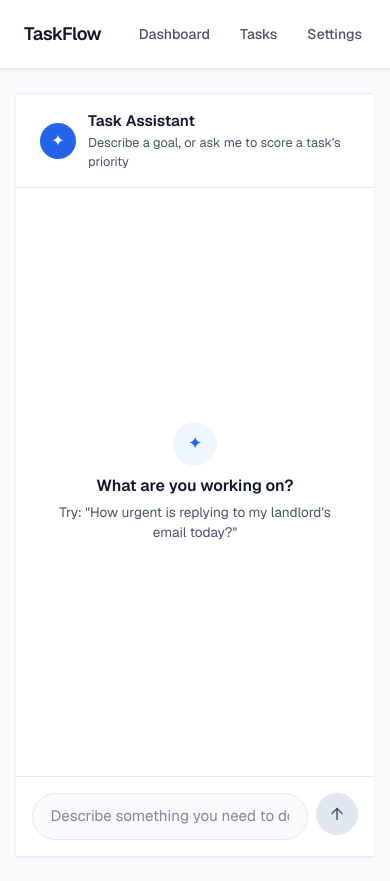
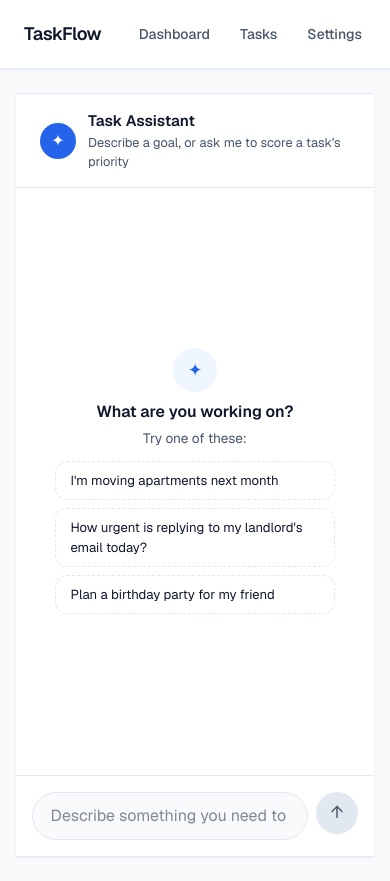
Before and after one commit to KajalAhir23/flyrank-capstone, a Next.js app in the folder capstone-task-manager/: page /chat in a window 390 px wide. Built offline with nearby package versions, Linux system fonts and the light colour scheme.

Commit message:
Add error.tsx boundary, chat retry UI, designed empty states, mobile Safari fixes

```diff
--- /dev/null
+++ b/capstone-task-manager/app/error.tsx
@@ -0,0 +1,37 @@
+"use client";
+
+import { useEffect } from "react";
+
+export default function GlobalError({
+  error,
+  reset,
+}: {
+  error: Error & { digest?: string };
+  reset: () => void;
+}) {
+  useEffect(() => {
+    console.error("Route error boundary caught:", error);
+  }, [error]);
+
+  return (
+    <div className="mx-auto flex w-full max-w-2xl flex-col items-center gap-4 rounded-2xl border border-slate-200 bg-white p-10 text-center">
+      <div className="flex h-12 w-12 items-center justify-center rounded-full bg-red-50 text-2xl text-red-500">
+        !
+      </div>
+      <h2 className="text-xl font-semibold text-slate-900">
+        Something went wrong
+      </h2>
+      <p className="max-w-md text-sm text-slate-500">
+        This page hit an unexpected error. You can try again, or head back to the dashboard.
+      </p>
+      <div className="flex gap-3">
+        <button onClick={reset} className="rounded-lg bg-blue-600 px-5 py-2.5 text-sm font-medium text-white hover:opacity-90">
+          Try again
+        </button>
+        <a href="/" className="rounded-lg border border-slate-200 px-5 py-2.5 text-sm font-medium text-slate-900 hover:opacity-80">
+          Back to Dashboard
+        </a>
+      </div>
+    </div>
+  );
+}
--- a/capstone-task-manager/app/globals.css
+++ b/capstone-task-manager/app/globals.css
@@ -16,6 +16,7 @@
   --space-lg: 1.5rem;
   --space-xl: 2rem;
 }
+
 :root.dark {
   --background: #0f172a;
   --surface: #1e293b;
@@ -48,6 +49,7 @@ body {
   color: var(--foreground);
   font-family: var(--font-geist-sans), "Segoe UI", sans-serif;
   line-height: 1.5;
+  overscroll-behavior-y: none;
 }
 
 ::selection {
@@ -204,8 +206,22 @@ body {
   font-size: 0.6rem;
 }
 
+.chat-bubble-wrap {
+  display: flex;
+  flex-direction: column;
+  align-items: flex-start;
+  gap: 0.5rem;
+  max-width: 72%;
+  min-width: 0;
+}
+
+.chat-message-user .chat-bubble-wrap {
+  align-items: flex-end;
+}
+
 .chat-bubble {
-  max-width: 72%;
+  max-width: 100%;
+  width: fit-content;
   padding: 0.65rem 1rem;
   border-radius: var(--radius-lg);
   font-size: 0.92rem;
@@ -245,15 +261,20 @@ body {
 .chat-dot:nth-child(2) {
   animation-delay: 0.15s;
 }
+
 .chat-dot:nth-child(3) {
   animation-delay: 0.3s;
 }
 
 @keyframes chat-bounce {
-  0%, 80%, 100% {
+
+  0%,
+  80%,
+  100% {
     transform: translateY(0);
     opacity: 0.5;
   }
+
   40% {
     transform: translateY(-4px);
     opacity: 1;
@@ -286,7 +307,7 @@ body {
   padding: 0.7rem 1.1rem;
   border-radius: 999px;
   border: 1px solid var(--border);
-  font-size: 0.95rem;
+  font-size: 16px;
   min-width: 0;
   background: var(--background);
   color: var(--foreground);
@@ -375,21 +396,17 @@ body {
   .chat-page {
     padding: 0;
   }
+
   .chat-container {
     border-radius: 0;
     border-left: none;
     border-right: none;
     height: calc(100dvh - 80px);
   }
-  .chat-bubble {
+
+  .chat-bubble-wrap {
     max-width: 85%;
   }
-}
-.chat-bubble-wrap {
-  display: flex;
-  flex-direction: column;
-  gap: 0.5rem;
-  max-width: 72%;
 }
 
 .tool-card {
@@ -439,6 +456,7 @@ body {
     opacity: 0;
     transform: translateY(4px) scale(0.98);
   }
+
   to {
     opacity: 1;
     transform: translateY(0) scale(1);
@@ -565,3 +583,53 @@ body {
 .tool-confirm-no:hover {
   opacity: 0.85;
 }
+
+.chat-error-card {
+  max-width: 100%;
+}
+
+.chat-retry-button {
+  margin-top: 0.6rem;
+  padding: 0.45rem 0.9rem;
+  border-radius: var(--radius-md);
+  border: 1px solid #ef4444;
+  background: white;
+  color: #dc2626;
+  font-size: 0.8rem;
+  font-weight: 600;
+  cursor: pointer;
+  transition: opacity 0.15s ease;
+}
+
+.chat-retry-button:hover:not(:disabled) {
+  background: #fef2f2;
+}
+
+.chat-retry-button:disabled {
+  opacity: 0.6;
+  cursor: not-allowed;
+}
+
+.chat-empty-examples {
+  display: flex;
+  flex-direction: column;
+  gap: 0.5rem;
+  margin-top: 0.75rem;
+}
+
+.chat-empty-example {
+  padding: 0.55rem 0.9rem;
+  border-radius: var(--radius-md);
+  border: 1px dashed var(--border);
+  background: var(--surface);
+  color: var(--foreground);
+  font-size: 0.82rem;
+  text-align: left;
+  cursor: pointer;
+  transition: border-color 0.15s ease;
+}
+
+.chat-empty-example:hover {
+  border-color: var(--accent);
+  border-style: solid;
+}
--- a/capstone-task-manager/app/tasks/page.tsx
+++ b/capstone-task-manager/app/tasks/page.tsx
@@ -38,6 +38,33 @@ export default function TasksPage() {
         </Link>
       </div>
 
+      {tasks.length === 0 && (
+        <div className="mt-8 flex flex-col items-center gap-3 rounded-[var(--radius-md)] border border-dashed border-[var(--border)] bg-[var(--background)] p-10 text-center">
+          <div className="flex h-10 w-10 items-center justify-center rounded-full bg-[var(--accent-soft)] text-lg text-[var(--accent)]">
+            ✓
+          </div>
+          <p className="font-medium text-[var(--foreground)]">No tasks yet</p>
+          <p className="max-w-xs text-sm text-[var(--muted)]">
+            Ask the AI assistant to plan something, or add your first task manually.
+          </p>
+          <div className="mt-2 flex gap-2">
+            <Link
+              href="/chat"
+              className="rounded-[var(--radius-md)] bg-[var(--accent)] px-4 py-2 text-sm font-medium text-white hover:opacity-90"
+            >
+              Chat with AI
+            </Link>
+            <Link
+              href="/tasks/new"
+              className="rounded-[var(--radius-md)] border border-[var(--border)] px-4 py-2 text-sm font-medium text-[var(--foreground)] hover:opacity-80"
+            >
+              Add manually
+            </Link>
+          </div>
+        </div>
+      )}
+
+      {tasks.length > 0 && (
         <div className="mt-8 flex flex-col gap-3">
           {tasks.map((task) => (
             <div
@@ -69,6 +96,7 @@ export default function TasksPage() {
             </div>
           ))}
         </div>
+      )}
     </section>
   );
 }
--- a/capstone-task-manager/components/Chat.tsx
+++ b/capstone-task-manager/components/Chat.tsx
@@ -169,9 +169,19 @@ function ConfirmToolPart({
 }
 
 export function Chat() {
-  const { messages, sendMessage, status, stop, addToolOutput } = useChat();
+  const {
+    messages,
+    sendMessage,
+    status,
+    stop,
+    addToolOutput,
+    error,
+    regenerate,
+  } = useChat();
+
   const [input, setInput] = useState("");
   const [addedTasks, setAddedTasks] = useState<Set<string>>(new Set());
+  const [isRetrying, setIsRetrying] = useState(false);
 
   const scrollContainerRef = useRef<HTMLDivElement>(null);
   const isPinnedToBottomRef = useRef(true);
@@ -228,6 +238,13 @@ export function Chat() {
     });
   }
 
+  function handleRetry() {
+    if (isRetrying) return;
+    setIsRetrying(true);
+    regenerate();
+    setTimeout(() => setIsRetrying(false), 1000);
+  }
+
   return (
     <div className="chat-page">
       <div className="chat-container">
@@ -250,9 +267,23 @@ export function Chat() {
             <div className="chat-empty">
               <div className="chat-empty-icon">✦</div>
               <p className="chat-empty-title">What are you working on?</p>
-              <p className="chat-empty-subtitle">
-                Try: "How urgent is replying to my landlord's email today?"
-              </p>
+              <p className="chat-empty-subtitle">Try one of these:</p>
+              <div className="chat-empty-examples">
+                {[
+                  "I'm moving apartments next month",
+                  "How urgent is replying to my landlord's email today?",
+                  "Plan a birthday party for my friend",
+                ].map((example) => (
+                  <button
+                    key={example}
+                    type="button"
+                    className="chat-empty-example"
+                    onClick={() => setInput(example)}
+                  >
+                    {example}
+                  </button>
+                ))}
+              </div>
             </div>
           )}
 
@@ -315,9 +346,8 @@ export function Chat() {
                         <button
                           key={key}
                           type="button"
-                          className={`chat-task-button ${
-                            added ? "chat-task-button-added" : ""
-                          }`}
+                          className={`chat-task-button ${added ? "chat-task-button-added" : ""
+                            }`}
                           onClick={() => handleAddTask(line, key)}
                           disabled={added}
                         >
@@ -341,6 +371,29 @@ export function Chat() {
                 <span className="chat-dot" />
                 <span className="chat-dot" />
                 <span className="chat-dot" />
+              </div>
+            </div>
+          )}
+
+          {error && (
+            <div className="chat-message chat-message-assistant">
+              <div className="chat-avatar chat-avatar-assistant">✦</div>
+              <div className="tool-card tool-card-error chat-error-card">
+                <p className="tool-card-error-title">
+                  ⚠ Message failed to send
+                </p>
+                <p className="tool-card-error-detail">
+                  {error.message ||
+                    "Something went wrong. Your other messages are safe."}
+                </p>
+                <button
+                  type="button"
+                  onClick={handleRetry}
+                  disabled={isRetrying}
+                  className="chat-retry-button"
+                >
+                  {isRetrying ? "Retrying…" : "Retry this message"}
+                </button>
               </div>
             </div>
           )}
```
Lines whose indentation alone changed are shown as unchanged.
